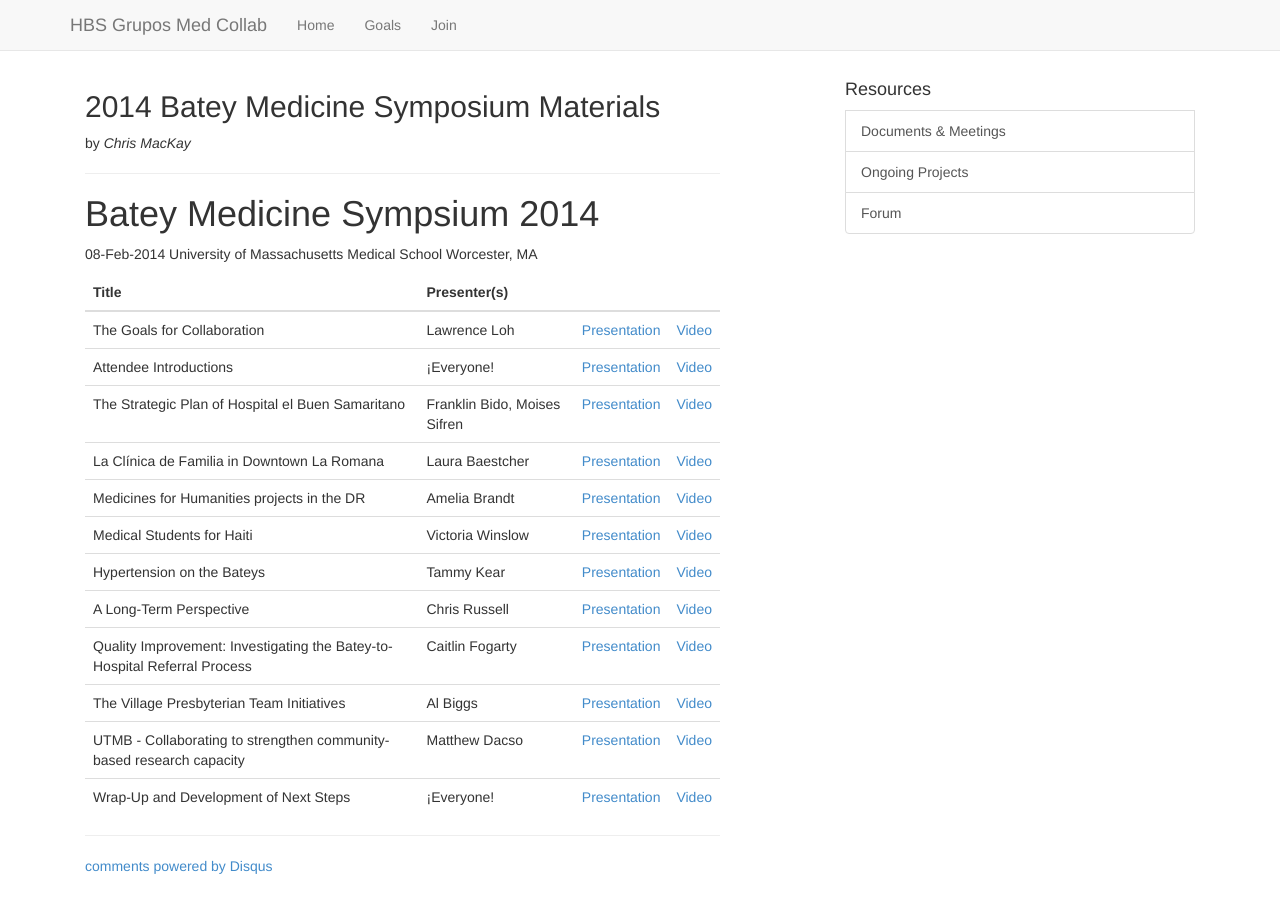
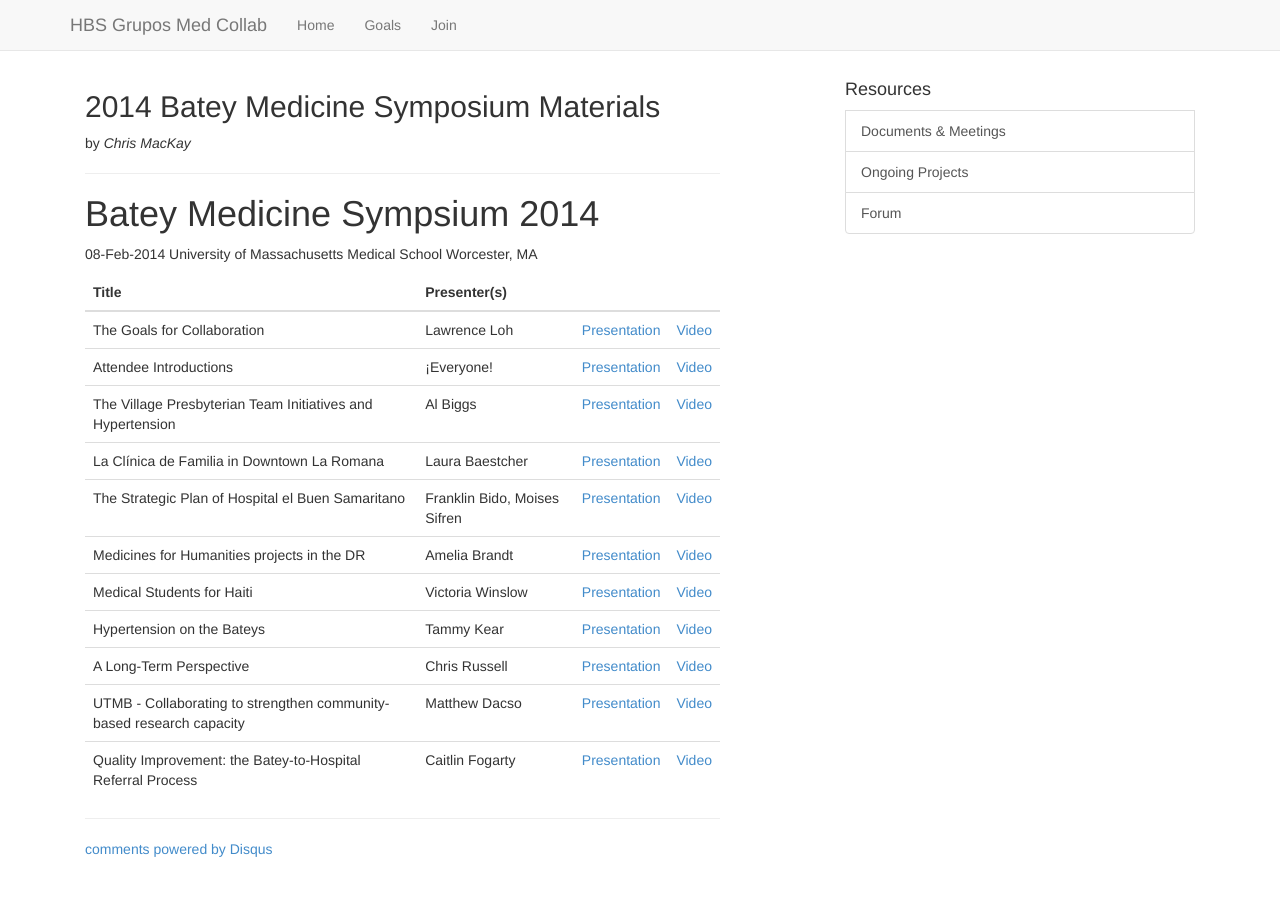
Before and after one commit to crmackay/med.hbsgrupos.org, a Jekyll site: the page built from documents/meetings/2014-02-08/2014-02-08-batey-symposium-materials.md, in a window 1280 px wide. Built offline with Jekyll 4.4.1, drawn with Linux system fonts in a browser that asks for light colours; nearby versions of some CDN libraries; comment, search, counter and statistics services are not loaded.

```diff
--- a/documents/meetings/2014-02-08/2014-02-08-batey-symposium-materials.md
+++ b/documents/meetings/2014-02-08/2014-02-08-batey-symposium-materials.md
@@ -13,17 +13,16 @@
 University of Massachusetts Medical School
 Worcester, MA
 
-|                                   Title                                   |         Presenter(s)          |                  |                                      |
-|---------------------------------------------------------------------------|-------------------------------|------------------|--------------------------------------|
-| The Goals for Collaboration                                               | Lawrence Loh                  | [Presentation]() | [Video](http://youtu.be/5Ea75eJ3KdU) |
-| Attendee Introductions                                                    | ¡Everyone!                    | [Presentation]() | [Video]()                            |
-| The Strategic Plan of Hospital el Buen Samaritano                         | Franklin Bido, Moises Sifren  | [Presentation]() | [Video]()                            |
-| La Clínica de Familia in Downtown La Romana                               | Laura Baestcher               | [Presentation]() | [Video]()                            |
-| Medicines for Humanities projects in the DR                               | Amelia Brandt                 | [Presentation]() | [Video]()                            |
-| Medical Students for Haiti                                                | Victoria Winslow              | [Presentation]() | [Video]()                            |
-| Hypertension on the Bateys                                                | Tammy Kear                    | [Presentation]() | [Video]()                            |
-| A Long-Term Perspective                                                   | Chris Russell                 | [Presentation]() | [Video]()                            |
-| Quality Improvement: Investigating the Batey-to-Hospital Referral Process | Caitlin Fogarty               | [Presentation]() | [Video]()                            |
-| The Village Presbyterian Team Initiatives                                 | Al Biggs                      | [Presentation]() | [Video]()                            |
-| UTMB - Collaborating to strengthen community-based research capacity      | Matthew Dacso                 | [Presentation]() | [Video]()                            |
-| Wrap-Up and Development of Next Steps                                     | ¡Everyone!                    | [Presentation]() | [Video]()                            |
+|                                Title                                 |         Presenter(s)          |                  |                                                     |
+|----------------------------------------------------------------------|-------------------------------|------------------|-----------------------------------------------------|
+| The Goals for Collaboration                                          | Lawrence Loh                  | [Presentation]() | [Video](http://youtu.be/5Ea75eJ3KdU)                |
+| Attendee Introductions                                               | ¡Everyone!                    | [Presentation]() | [Video](http://youtu.be/8r8_PFwz6Nw)                |
+| The Village Presbyterian Team Initiatives and Hypertension           | Al Biggs                      | [Presentation]() | [Video](http://www.youtube.com/watch?v=5fXkRB7HyJc) |
+| La Clínica de Familia in Downtown La Romana                          | Laura Baestcher               | [Presentation]() | [Video]()                                           |
+| The Strategic Plan of Hospital el Buen Samaritano                    | Franklin Bido, Moises Sifren  | [Presentation]() | [Video](http://www.youtube.com/watch?v=IXAIqMzQCZY) |
+| Medicines for Humanities projects in the DR                          | Amelia Brandt                 | [Presentation]() | [Video](http://www.youtube.com/watch?v=Da6a-_olwZY) |
+| Medical Students for Haiti                                           | Victoria Winslow              | [Presentation]() | [Video](http://youtu.be/mlsXZvwc8N4)                |
+| Hypertension on the Bateys                                           | Tammy Kear                    | [Presentation]() | [Video](http://www.youtube.com/watch?v=vffp-Kk70xY) |
+| A Long-Term Perspective                                              | Chris Russell                 | [Presentation]() | [Video](http://www.youtube.com/watch?v=FmIDwWMmI1o) |
+| UTMB - Collaborating to strengthen community-based research capacity | Matthew Dacso                 | [Presentation]() | [Video](http://www.youtube.com/watch?v=1111FPA-ubU) |
+| Quality Improvement:  the Batey-to-Hospital Referral Process         | Caitlin Fogarty               | [Presentation]() | [Video](http://www.youtube.com/watch?v=-Z13J-eolJI) |
--- a/index.html
+++ b/index.html
@@ -36,6 +36,10 @@
 		<div class="panel-body">
 		<p>
 			{{post.excerpt|strip_html}}
+
+			<br />
+
+			&hellip; <em>read more</em>
 		</p>
   		</div>
 	</div>
```
Also changed, not shown: _posts/2014-03-02-symposium-materials.md (+1 -1 lines), _posts/2014-03-09-batey-symposium-report.md (+3 -1 lines), 4 other files.
